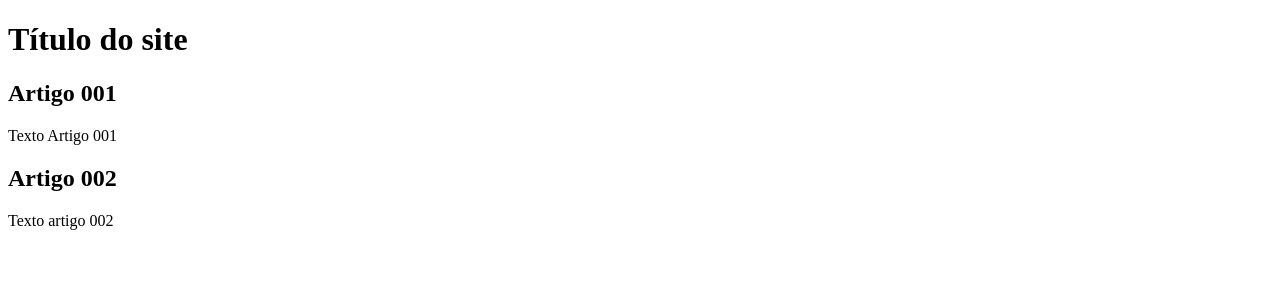
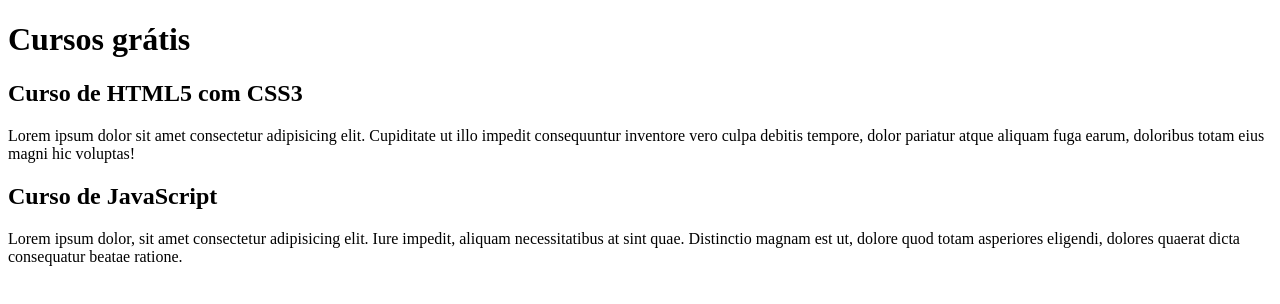
Before and after one commit to CAlessandroSantos/projeto-site, a plain HTML site: page index.html in a window 1280 px wide. Drawn offline with Linux system fonts and the light colour scheme.

Commit message:
Comecei a escrever conteúdo

```diff
--- a/index.html
+++ b/index.html
@@ -8,15 +8,15 @@
 <body>
     <main>
         <header>
-            <h1>Título do site</h1>
+            <h1>Cursos grátis</h1>
         </header>
     <article>
-        <h2>Artigo 001</h2>
-        <p>Texto Artigo 001</p>
+        <h2>Curso de HTML5 com CSS3</h2>
+        <p>Lorem ipsum dolor sit amet consectetur adipisicing elit. Cupiditate ut illo impedit consequuntur inventore vero culpa debitis tempore, dolor pariatur atque aliquam fuga earum, doloribus totam eius magni hic voluptas!</p>
     </article>
     <article>
-        <h2>Artigo 002</h2>
-        <p>Texto artigo 002</p>
+        <h2>Curso de JavaScript</h2>
+        <p>Lorem ipsum dolor, sit amet consectetur adipisicing elit. Iure impedit, aliquam necessitatibus at sint quae. Distinctio magnam est ut, dolore quod totam asperiores eligendi, dolores quaerat dicta consequatur beatae ratione.</p>
     </article>
     </main>
 </body>
```
